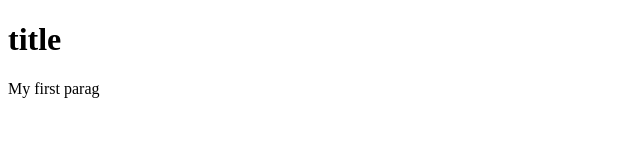
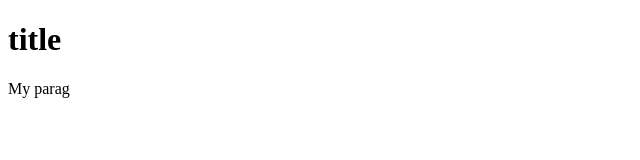
Before and after one commit to EAPilt/EAPilt, a plain HTML site: page index.html in a window 1280 px wide. Shown: the full height of the page, 0-640 px from the left. Drawn offline with Linux system fonts and the light colour scheme.

Commit message:
Update index.html

```diff
--- a/index.html
+++ b/index.html
@@ -3,7 +3,7 @@
 <body>
 
 <h1>title</h1>
-<p>My first parag</p>
+<p>My  parag</p>
 
 </body>
 </html>
```
